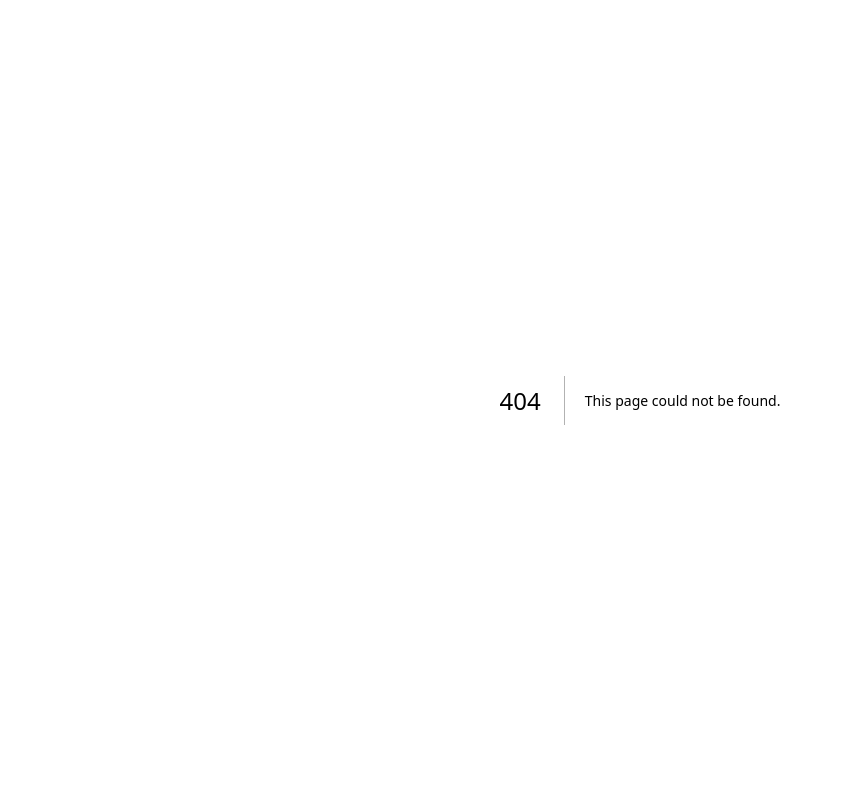
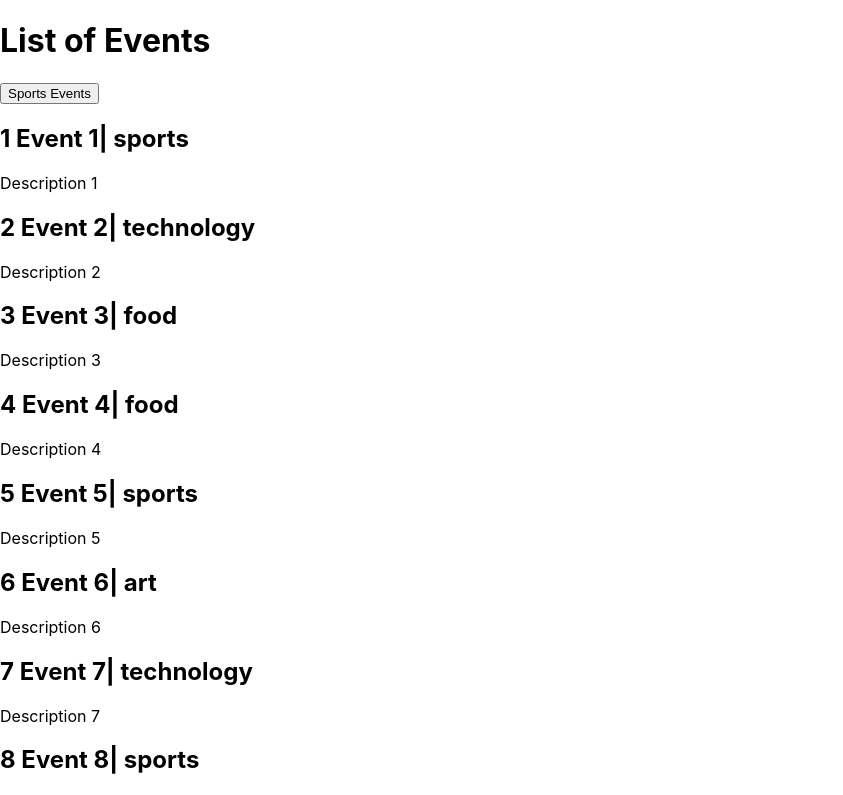
Before and after one commit to shyamenk/Learn-Nextjs, a Next.js app: page /events in a window 1280 px wide. Before the commit this address had no page. Shown: the top 795 px of the page, without its empty margins (0-843 px from the left). Built offline with nearby package versions, Linux system fonts and the light colour scheme; data requests are answered from the project's data file.

Commit message:
Pre-rendering + client side data fetching

```diff
--- /dev/null
+++ b/pages/events.js
@@ -0,0 +1,46 @@
+import {useState} from 'react'
+import {useRouter} from 'next/router'
+
+const EventList = ({eventList}) => {
+  const [events, setevents] = useState(eventList)
+  const router = useRouter()
+
+  const fetchSportsEvents = async () => {
+    const response = await fetch(`http://localhost:4000/events?category=sports`)
+    const data = await response.json()
+    setevents(data)
+    router.push(`/events?category=sports`, undefined, {shallow: true})
+  }
+  return (
+    <>
+      <h1>List of Events</h1>
+      <button onClick={fetchSportsEvents}>Sports Events</button>
+      {events.map(event => {
+        return (
+          <div key={event.id}>
+            <h2>
+              {event.id} {event.title}
+              {event.data}| {event.category}
+            </h2>
+            <p>{event.description}</p>
+          </div>
+        )
+      })}
+    </>
+  )
+}
+export default EventList
+
+export const getServerSideProps = async ({query}) => {
+  const {category} = query
+
+  const queryString = category ? 'category=sports' : ''
+
+  const response = await fetch(`http://localhost:4000/events?${queryString}`)
+  const data = await response.json()
+  return {
+    props: {
+      eventList: data,
+    },
+  }
+}
```
